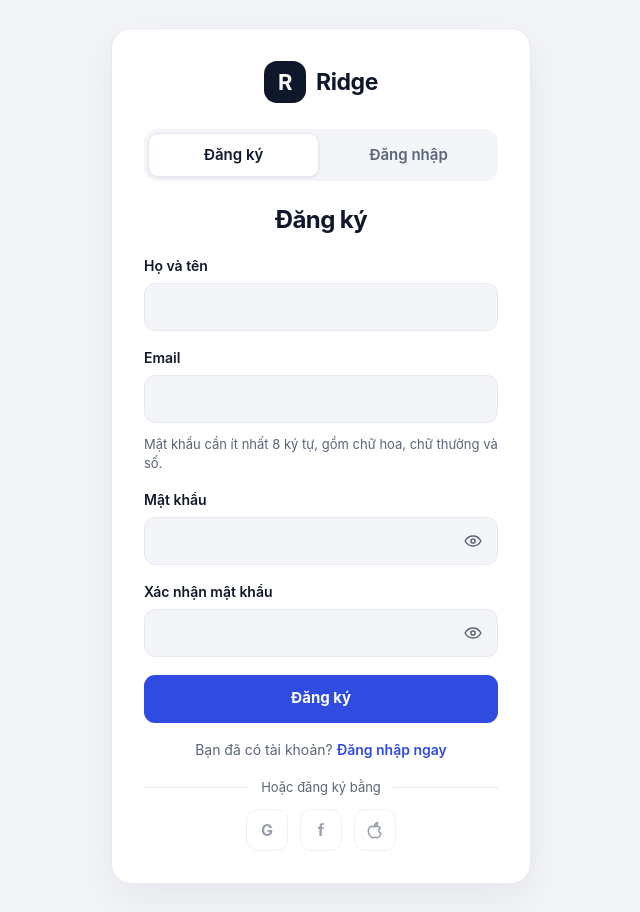
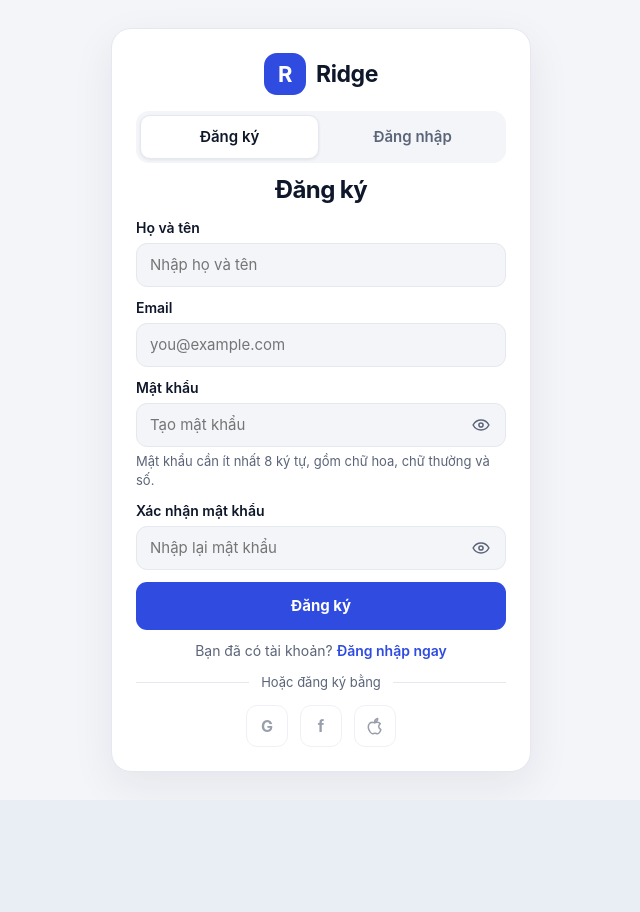
Before and after one commit to mountain2096/Ridge-media, a React (Vite) app in the folder client/: page / in a window 1280 px wide. Shown: the whole page, without its empty margins (319-959 px from the left). After the commit the page ends 800 px from the top, so only its background shows below. Built offline with nearby package versions, Linux system fonts and the light colour scheme; no server answers.

Commit message:
Fix register form layout and auth logo contrast

```diff
--- a/client/src/App.jsx
+++ b/client/src/App.jsx
@@ -115,11 +115,10 @@ function AuthPage() {
         </div>
         <h1 className="ridge-auth-title" id="auth-title">{activeTab === "register" ? "Đăng ký" : "Đăng nhập"}</h1>
         <form className="ridge-auth-form" onSubmit={handleSubmit}>
-          {activeTab === "register" && <div className="ridge-auth-field"><label htmlFor="auth-username">Họ và tên</label><input id="auth-username" type="text" name="username" autoComplete="name" required /></div>}
-          <div className="ridge-auth-field"><label htmlFor="auth-email">Email</label><input id="auth-email" type="email" name="email" autoComplete="email" required /></div>
-          {activeTab === "register" && <p className="ridge-auth-hint">Mật khẩu cần ít nhất 8 ký tự, gồm chữ hoa, chữ thường và số.</p>}
-          <div className="ridge-auth-field"><label htmlFor="auth-password">Mật khẩu</label><div className="ridge-auth-password"><input id="auth-password" type={showPassword ? "text" : "password"} name="password" autoComplete={activeTab === "register" ? "new-password" : "current-password"} value={password} onChange={(event) => setPassword(event.target.value)} required minLength={activeTab === "register" ? 8 : undefined} title={activeTab === "register" ? "Ít nhất 8 ký tự, có chữ hoa, chữ thường và số." : undefined} /><button className="ridge-auth-toggle" type="button" aria-label={showPassword ? "Ẩn mật khẩu" : "Hiện mật khẩu"} onClick={() => setShowPassword((visible) => !visible)}><svg viewBox="0 0 24 24" aria-hidden="true"><path d="M2.5 12s3.3-6 9.5-6 9.5 6 9.5 6-3.3 6-9.5 6-9.5-6-9.5-6Z"/><circle cx="12" cy="12" r="2.5"/></svg></button></div></div>
-          {activeTab === "register" && <div className="ridge-auth-field"><label htmlFor="auth-confirm-password">Xác nhận mật khẩu</label><div className="ridge-auth-password"><input id="auth-confirm-password" type={showConfirmPassword ? "text" : "password"} name="confirmPassword" autoComplete="new-password" value={confirmPassword} onChange={(event) => setConfirmPassword(event.target.value)} required minLength={8} /><button className="ridge-auth-toggle" type="button" aria-label={showConfirmPassword ? "Ẩn mật khẩu" : "Hiện mật khẩu"} onClick={() => setShowConfirmPassword((visible) => !visible)}><svg viewBox="0 0 24 24" aria-hidden="true"><path d="M2.5 12s3.3-6 9.5-6 9.5 6 9.5 6-3.3 6-9.5 6-9.5-6-9.5-6Z"/><circle cx="12" cy="12" r="2.5"/></svg></button></div></div>}
+          {activeTab === "register" && <div className="ridge-auth-field"><label htmlFor="auth-username">Họ và tên</label><input id="auth-username" type="text" name="username" autoComplete="name" placeholder="Nhập họ và tên" required /></div>}
+          <div className="ridge-auth-field"><label htmlFor="auth-email">Email</label><input id="auth-email" type="email" name="email" autoComplete="email" placeholder="you@example.com" required /></div>
+          <div className="ridge-auth-field"><label htmlFor="auth-password">Mật khẩu</label><div className="ridge-auth-password"><input id="auth-password" type={showPassword ? "text" : "password"} name="password" autoComplete={activeTab === "register" ? "new-password" : "current-password"} placeholder={activeTab === "register" ? "Tạo mật khẩu" : "Mật khẩu"} value={password} onChange={(event) => setPassword(event.target.value)} required minLength={activeTab === "register" ? 8 : undefined} title={activeTab === "register" ? "Ít nhất 8 ký tự, có chữ hoa, chữ thường và số." : undefined} /><button className="ridge-auth-toggle" type="button" aria-label={showPassword ? "Ẩn mật khẩu" : "Hiện mật khẩu"} onClick={() => setShowPassword((visible) => !visible)}><svg viewBox="0 0 24 24" aria-hidden="true"><path d="M2.5 12s3.3-6 9.5-6 9.5 6 9.5 6-3.3 6-9.5 6-9.5-6-9.5-6Z"/><circle cx="12" cy="12" r="2.5"/></svg></button></div>{activeTab === "register" && <p className="ridge-auth-hint">Mật khẩu cần ít nhất 8 ký tự, gồm chữ hoa, chữ thường và số.</p>}</div>
+          {activeTab === "register" && <div className="ridge-auth-field"><label htmlFor="auth-confirm-password">Xác nhận mật khẩu</label><div className="ridge-auth-password"><input id="auth-confirm-password" type={showConfirmPassword ? "text" : "password"} name="confirmPassword" autoComplete="new-password" placeholder="Nhập lại mật khẩu" value={confirmPassword} onChange={(event) => setConfirmPassword(event.target.value)} required minLength={8} /><button className="ridge-auth-toggle" type="button" aria-label={showConfirmPassword ? "Ẩn mật khẩu" : "Hiện mật khẩu"} onClick={() => setShowConfirmPassword((visible) => !visible)}><svg viewBox="0 0 24 24" aria-hidden="true"><path d="M2.5 12s3.3-6 9.5-6 9.5 6 9.5 6-3.3 6-9.5 6-9.5-6-9.5-6Z"/><circle cx="12" cy="12" r="2.5"/></svg></button></div></div>}
           <button className="ridge-auth-submit" type="submit" disabled={isSubmitting}>{isSubmitting ? "Đang xử lý..." : activeTab === "register" ? "Đăng ký" : "Đăng nhập"}</button>
           {activeTab !== "register" && <Link className="ridge-auth-link ridge-auth-forgot" to="/forgot-password">Quên mật khẩu?</Link>}
           {feedback.text && <p className={`ridge-auth-feedback ${feedback.type}`} role={feedback.type === "error" ? "alert" : "status"} aria-live={feedback.type === "error" ? "assertive" : "polite"}>{feedback.text}</p>}
--- a/client/src/auth.css
+++ b/client/src/auth.css
@@ -4,7 +4,7 @@
   min-height: 100vh;
   min-height: 100dvh;
   margin: 0;
-  padding: 28px 20px;
+  padding: 16px 20px;
   place-items: center;
   background: var(--news-bg, #f4f5f9);
   color: var(--news-ink, #0f172a);
@@ -20,7 +20,7 @@
 
 .ridge-auth-card {
   width: min(100%, 420px);
-  padding: 32px;
+  padding: 24px;
   border: 1px solid var(--news-border, #e6e8ef);
   border-radius: 20px;
   background: var(--news-surface, #fff);
@@ -32,7 +32,7 @@
   align-items: center;
   justify-content: center;
   gap: 10px;
-  margin-bottom: 26px;
+  margin-bottom: 16px;
   color: var(--news-ink, #0f172a);
   font-size: 23px;
   font-weight: 700;
@@ -45,7 +45,7 @@
   height: 42px;
   place-items: center;
   border-radius: 13px;
-  background: var(--news-ink, #0f172a);
+  background: var(--news-accent, #2f4be0);
   color: #fff;
   font-size: 22px;
 }
@@ -54,7 +54,7 @@
   display: grid;
   grid-template-columns: 1fr 1fr;
   gap: 4px;
-  margin-bottom: 24px;
+  margin-bottom: 12px;
   padding: 4px;
   border-radius: 13px;
   background: var(--news-bg, #f4f5f9);
@@ -79,7 +79,7 @@
 }
 
 .ridge-auth-title {
-  margin: 0 0 20px;
+  margin: 0 0 12px;
   color: var(--news-ink, #0f172a);
   font-size: 24px;
   font-weight: 700;
@@ -91,14 +91,14 @@
 .ridge-auth-form {
   display: flex;
   flex-direction: column;
-  gap: 16px;
+  gap: 10px;
 }
 
 .ridge-auth-field {
   display: flex;
   min-width: 0;
   flex-direction: column;
-  gap: 7px;
+  gap: 5px;
 }
 
 .ridge-auth-field label {
@@ -110,8 +110,8 @@
 .ridge-auth-field input {
   width: 100%;
   min-width: 0;
-  min-height: 48px;
-  padding: 11px 13px;
+  min-height: 44px;
+  padding: 9px 13px;
   border: 1px solid var(--news-border, #e6e8ef);
   border-radius: 11px;
   outline: none;
@@ -169,7 +169,7 @@
 }
 
 .ridge-auth-hint {
-  margin: -4px 0 0;
+  margin: 0;
   color: var(--news-muted, #5b6478);
   font-size: 13px;
   line-height: 1.45;
```
Also changed, not shown: 2 other files (tests, documents, lock files or other folders).
